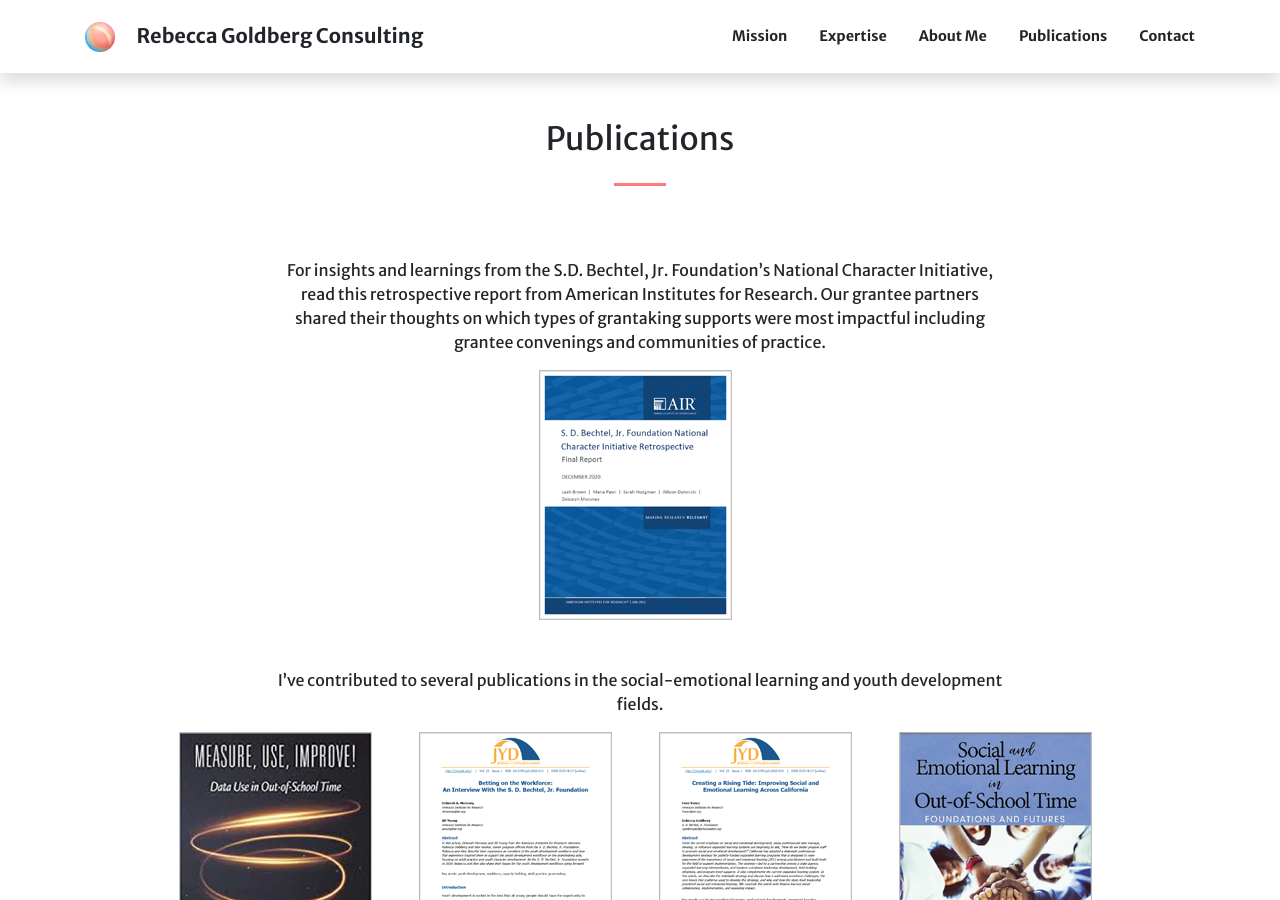
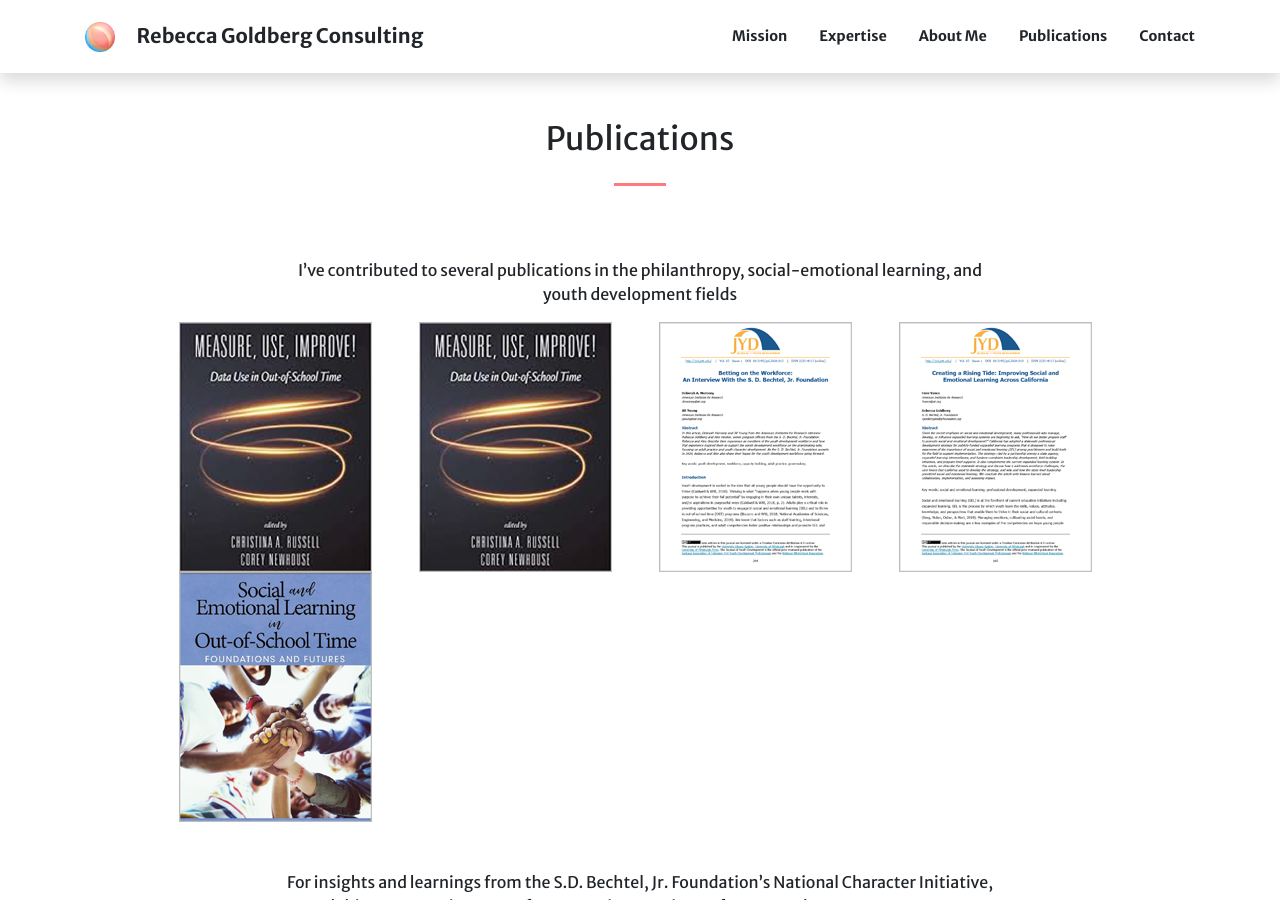
Before and after one commit to rebeccagoldberg/rebeccagoldberg.github.io, a Jekyll site: the page built from index.md, in a window 1280 px wide and 900 px high, scrolled down 3517 px. Built offline with Jekyll 4.4.1, drawn with Linux system fonts in a browser that asks for light colours; some of the changed lines change nothing that is shown.

Commit message:
Update index.md
Corrected title. Still missing image

```diff
--- a/index.md
+++ b/index.md
@@ -104,17 +104,14 @@
         url: '#contacts'
     groups:
       - text: >
-          For insights and learnings from the S.D. Bechtel, Jr. Foundation's National Character Initiative, read this retrospective report from American Institutes for Research. Our grantee partners shared their thoughts on which types of grantaking supports were most impactful including grantee convenings and communities of practice.
-        width: 240px
+          I’ve contributed to several publications in the philanthropy, social-emotional learning, and youth development fields
+        width: 960px
         projects:
           - title:
-            text: Explore grantee reflections on the Foundation’s National Character Initiative.
-            icon: AIR1.png
-            url: 'https://www.air.org/resource/s-d-bechtel-jr-foundation-national-character-initiative-retrospective'
-      - text: >
-          I’ve contributed to several publications in the social-emotional learning and youth development fields.
-        width: 960px
-        projects:
+            text: >
+              How to Encourage Sustainable Change: A Reflection on How Philanthropy Can Partner With Grantees to Build Organizational Capacity
+            icon: MeasureUseImprove1.png
+            url: 'https://doi.org/10.9707/1944-5660.1567'
           - title:
             text: Discover the role evaluation can play in supporting continuous improvement in out-of-school time programs.
             icon: MeasureUseImprove1.png
@@ -131,7 +128,14 @@
             text: A chapter on three foundations' approach to funding social-emotional learning in Social and Emotional Learning in Out-of-School Time by Information Age Publishing.
             icon: SEL-OOS.png
             url: 'https://www.infoagepub.com/products/Social-and-Emotional-Learning-in-Out-Of-School-Time'
-
+      - text: >
+          For insights and learnings from the S.D. Bechtel, Jr. Foundation's National Character Initiative, read this retrospective report from American Institutes for Research. Our grantee partners shared their thoughts on which types of grantaking supports were most impactful including grantee convenings and communities of practice.
+        width: 240px
+        projects:
+          - title:
+            text: Explore grantee reflections on the Foundation’s National Character Initiative.
+            icon: AIR1.png
+            url: 'https://www.air.org/resource/s-d-bechtel-jr-foundation-national-character-initiative-retrospective'
   - type: contact.html
     section_id: contacts
     title: Get In Touch
```
